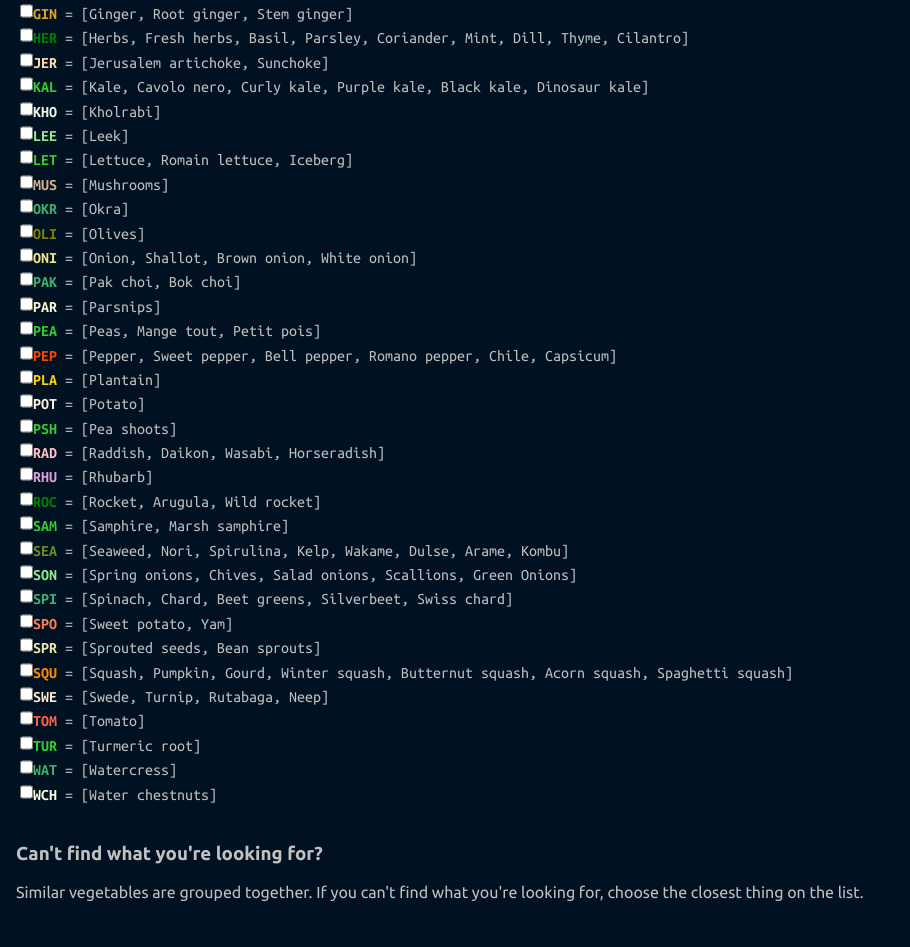
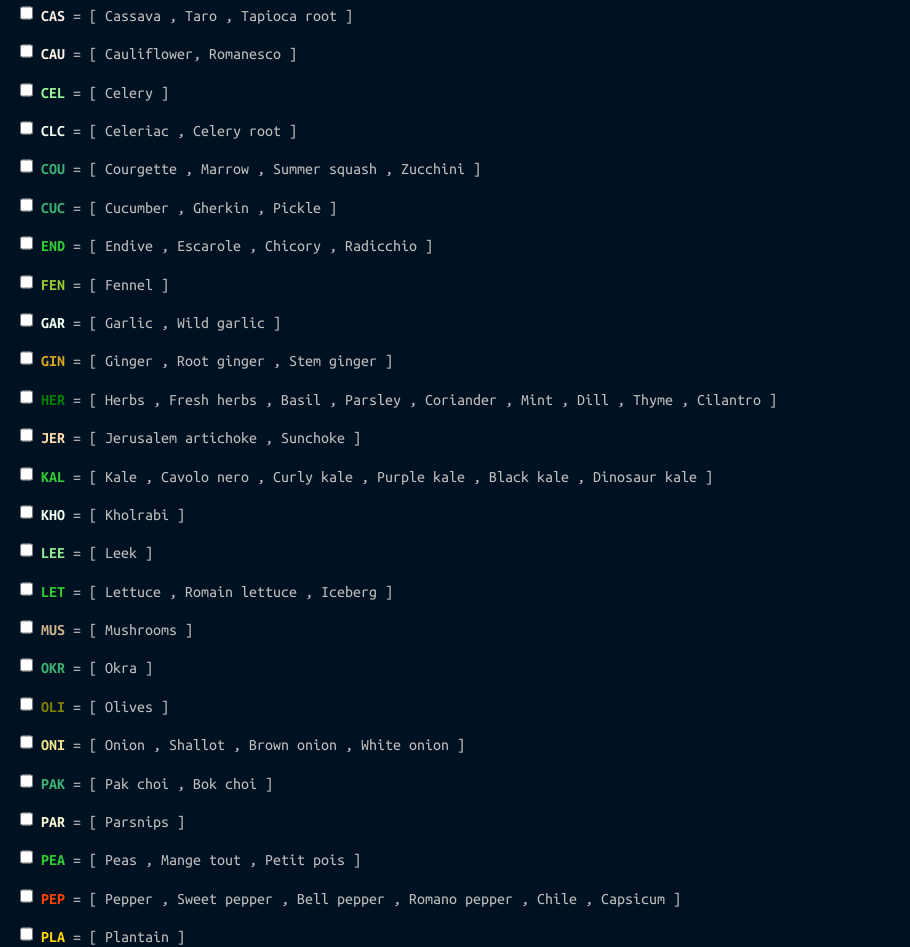
Before and after one commit to petedavisdev/veghacker, a Vue app: page /log in a window 1280 px wide. Shown: the part 628-1575 px from the top of the page, without its empty margins (0-910 px from the left). Built offline with nearby package versions, Linux system fonts and the light colour scheme.

Commit message:
Day.vue tweaks

```diff
--- a/src/views/Day.vue
+++ b/src/views/Day.vue
@@ -1,7 +1,7 @@
 <template>
     <AppHeader>
         <VegArray :vegArray="dayLog" class="total">
-            {{ dayName }}
+            <h1>{{ dayName }}</h1>
         </VegArray>
 
         <input
@@ -13,6 +13,7 @@
         />
     </AppHeader>
 
+    <main>
         <label v-for="(meta, code) in filteredVeg" :key="code">
             <input
                 v-model="dayLog"
@@ -27,18 +28,11 @@
             =
             {{
                 JSON.stringify(meta.family)
-                .replace(/['"]+/g, "")
+                    .replace(/["]+/g, " ")
                     .replace(/[,]+/g, ", ")
             }}
         </label>
-
-    <aside>
-        <h3>Can't find what you're looking for?</h3>
-        <p>
-            Similar vegetables are grouped together. If you can't find what
-            you're looking for, choose the closest thing on the list.
-        </p>
-    </aside>
+    </main>
 </template>
 
 <script lang="ts">
@@ -139,8 +133,8 @@ export default defineComponent({
 </script>
 
 <style scoped>
-h1 {
-    font-size: 1.15em;
+main {
+    padding: 1em;
 }
 
 [type="search"] {
@@ -160,11 +154,14 @@ label {
     overflow-x: hidden;
     text-overflow: ellipsis;
     margin: 0.5ch;
-    padding-inline: 1em 1ch;
 }
 
-:checked + * {
-    background-color: #235;
+label * {
+    padding: 1ch 0 1ch 1ch;
+}
+
+:checked ~ * {
+    background-color: #346;
 }
 
 aside {
```
Lines whose indentation alone changed are shown as unchanged.
